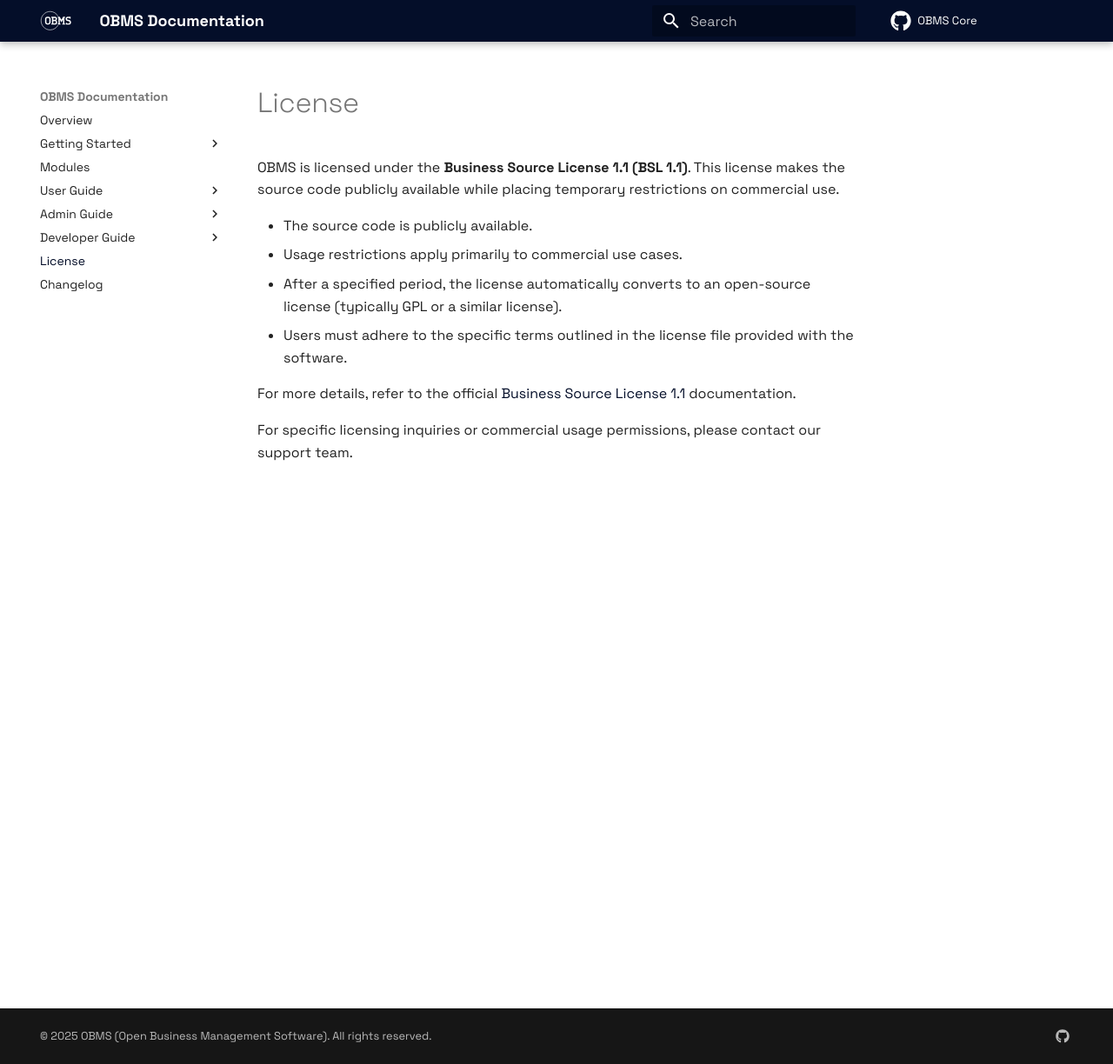
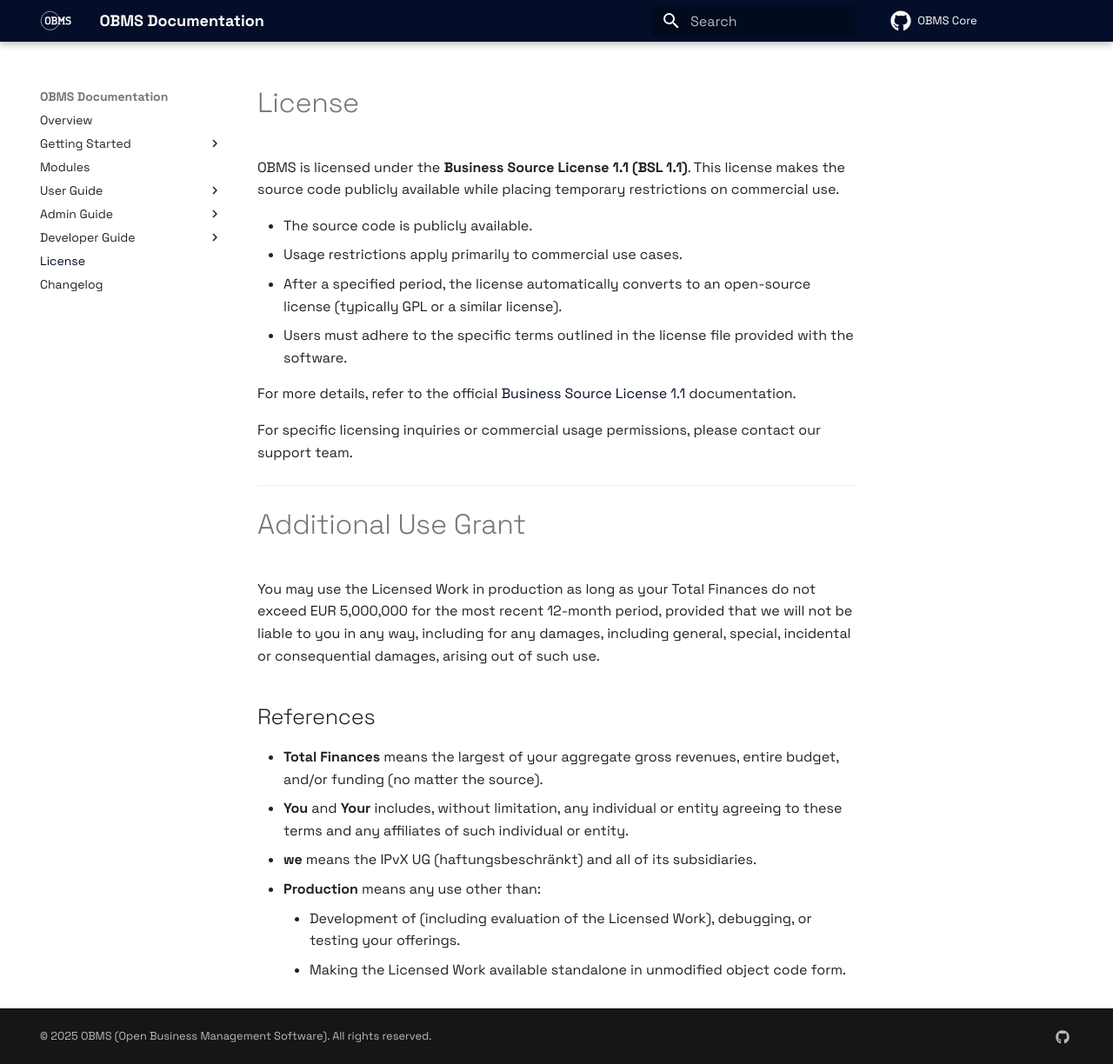
Before and after one commit to OBMS-Open-Business-Management-Software/documentation, an MkDocs documentation site: the page built from docs/misc/license.md, in a window 1280 px wide and 1224 px high. Shown: the whole window at 87% size. Built offline with MkDocs 1.6.1 and Material for MkDocs 9.7.7, drawn with Linux system fonts in a browser that asks for light colours; comment, search, counter and statistics services are not loaded.

Commit message:
feat: additional use grant

```diff
--- a/docs/misc/license.md
+++ b/docs/misc/license.md
@@ -10,3 +10,18 @@ OBMS is licensed under the **Business Source License 1.1 (BSL 1.1)**. This licen
 For more details, refer to the official [Business Source License 1.1](https://mariadb.com/bsl11/) documentation.
 
 For specific licensing inquiries or commercial usage permissions, please contact our support team.
+
+---
+
+# Additional Use Grant
+
+You may use the Licensed Work in production as long as your Total Finances do not exceed EUR 5,000,000 for the most recent 12-month period, provided that we will not be liable to you in any way, including for any damages, including general, special, incidental or consequential damages, arising out of such use.
+
+## References
+
+- **Total Finances** means the largest of your aggregate gross revenues, entire budget, and/or funding (no matter the source).
+- **You** and **Your** includes, without limitation, any individual or entity agreeing to these terms and any affiliates of such individual or entity.
+- **we** means the IPvX UG (haftungsbeschränkt) and all of its subsidiaries.
+- **Production** means any use other than:
+    - Development of (including evaluation of the Licensed Work), debugging, or testing your offerings.
+    - Making the Licensed Work available standalone in unmodified object code form.
```
